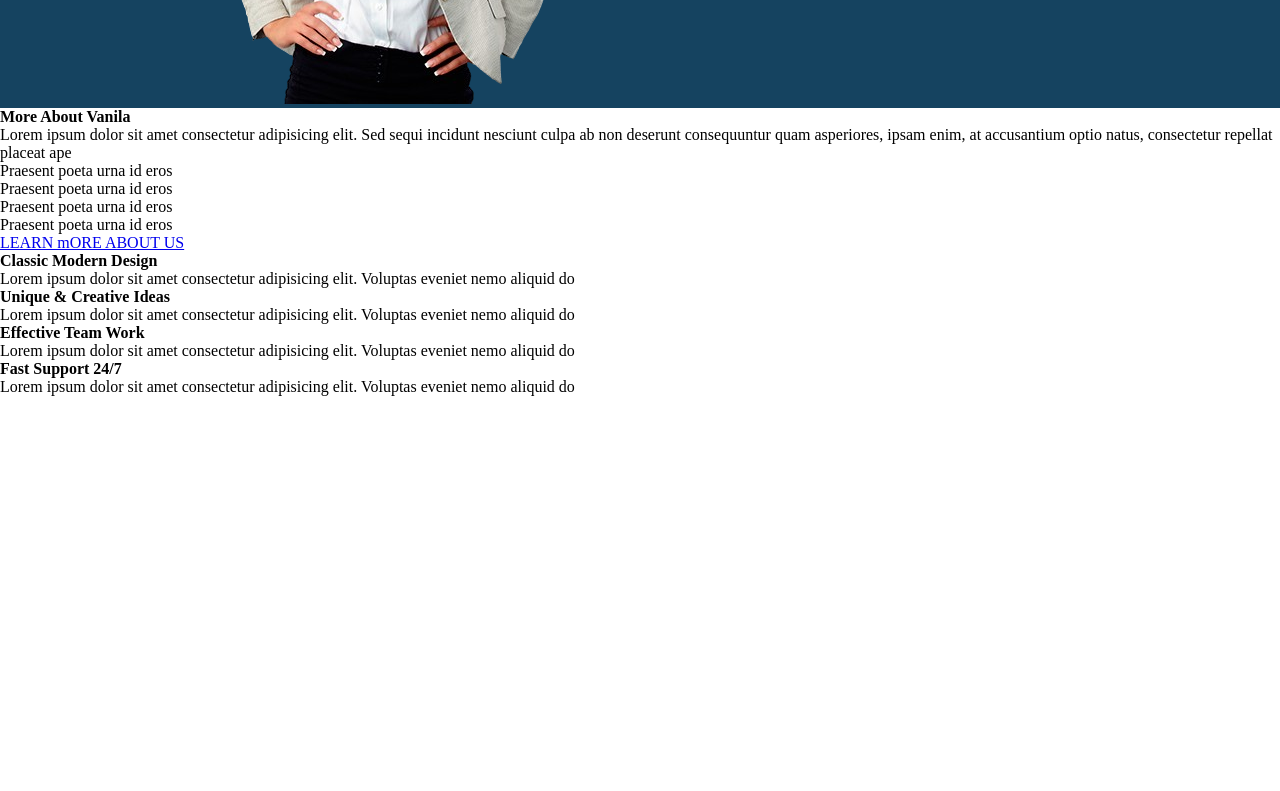
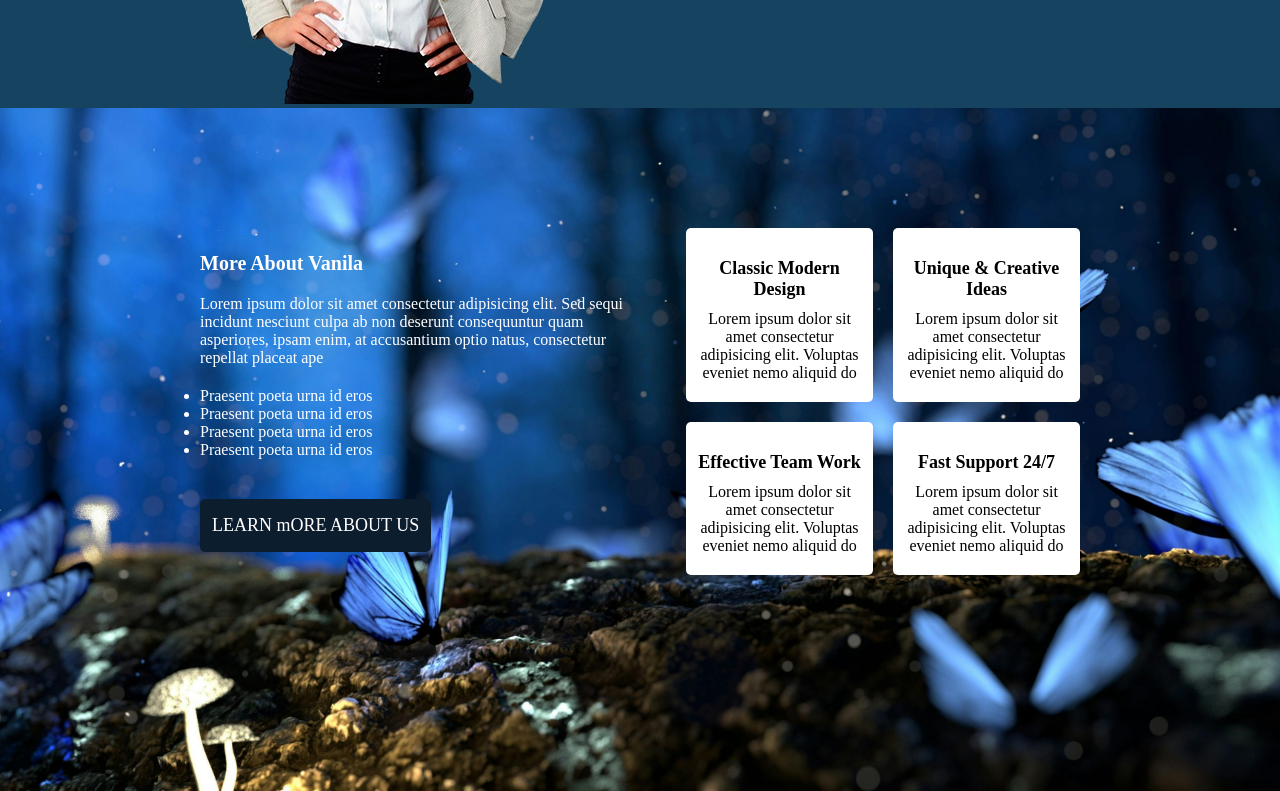
Before and after one commit to Mirdevoloper/responsive-website, a plain HTML site: page index.html in a window 1280 px wide. Shown: the part 2009-2800 px from the top of the page. Before the commit the page ends 2405 px from the top, so only its background shows below. Drawn offline with Linux system fonts and the light colour scheme.

Commit message:
comit third section

```diff
--- a/index.html
+++ b/index.html
@@ -29,6 +29,7 @@
     <header>
 
     </header>
+
     <main>
         <section id="first-section">
             <h2 class="service-titel"> Our Service</h2>
@@ -100,10 +101,10 @@
         <!-- rhird section star code  -->
          <section id="third-section">
             <div id="about-parent">
-                <div>
+                <div class="about-vinila">
                     <h4>More About Vanila</h4>
                     <p>Lorem ipsum dolor sit amet consectetur adipisicing elit. Sed sequi incidunt nesciunt culpa ab non deserunt consequuntur quam asperiores, ipsam enim, at accusantium optio natus, consectetur repellat placeat ape</p>
-                    <ul>
+                    <ul >
                         <li>Praesent poeta urna id eros</li>
                         <li>Praesent poeta urna id eros</li>
                         <li>Praesent poeta urna id eros</li>
--- a/style.css
+++ b/style.css
@@ -118,7 +118,7 @@ nav ul li a.active {
 /* header section code stat */
 
 header {
-    background-image: url("image/dan-freeman-wAn4RfmXtxU-unsplash.jpg");
+    background-image: url("image/blog1.jpg");
     height: 100vh;
     background-size: cover;
     background-repeat: no-repeat;
@@ -173,7 +173,7 @@ header {
     background-color: #154360;
 }
 
-.heading-text{
+.heading-text {
     text-align: center;
     color: bisque;
     font-size: 32px;
@@ -211,6 +211,68 @@ header {
 
 }
 
+/* thard section css code start   */
+#third-section {
+    background-image: url(image/pexels-pixabay-326055.jpg);
+    height: 100vh;
+    background-size: cover;
+    background-repeat: no-repeat;
+    background-position: center;
+    padding: 120px 0;
+}
+
+#about-parent {
+    display: flex;
+    gap: 50px;
+    color: #fff;
+    justify-content: space-between;
+    align-items: center;
+    margin-left: 200px;
+    margin-right: 200px;
+}
+
+.about-vinila h4 {
+    font-size: 20px;
+    margin-bottom: 20px;
+
+}
+
+.about-vinila ul {
+    margin: 20px 0
+}
+
+.about-vinila a {
+    text-decoration: none;
+    font-size: 18px;
+    background-color: #0c1d2e;
+    color: #fff;
+    padding: 16px 12px;
+    border-radius: 5px;
+    display: inline-block;
+    margin-top: 20px;
+
+}
+
+#single-box-parent {
+    display: grid;
+    grid-template-columns: repeat(2, 1fr);
+    gap: 20px;
+}
+
+.single-box1 {
+    background-color: #fff;
+    color: black;
+    padding: 20px 12px;
+    border-radius: 5px;
+    text-align: center;
+}
+
+.single-box1 h4 {
+    font-size: 18px;
+    padding: 10px 0 10px 0;
+}
+
+
 /* first section responsive code start  */
 
 @media only screen and (max-Width: 688px) {
@@ -233,16 +295,29 @@ header {
         margin-bottom: 40px;
     }
 
+    /* thard section responsive code  */
+    #about-parent {
+        display: block;
+        margin-left: 30px;
+        margin-right: 30px;
+    }
+
+    #single-box-parent {
+        display: grid;
+        grid-template-columns: repeat(1, 1fr);
+        grid-gap: 12px;
+        margin-top: 30px;
+    }
+
 }
 
-/* second section css code start   */
 
 
 @media only screen and (min-Width: 689px) and (max-width: 1099px) {
 
     #service-parent {
         display: grid;
-        grid-template-columns: repeat(2, 1fr);
+        grid-template-columns: repeat(1, 1fr);
         grid-gap: 20px;
         width: 100%;
     }
@@ -255,7 +330,20 @@ header {
 
     .smart-image {
         width: 100%;
-        margin-bottom:70px;
+        margin-bottom: 70px;
     }
 
+    /* thard section responsive code  */
+    #about-parent {
+        display: block;
+        margin-left: 70px;
+        margin-right: 70px;
+    }
+
+    #single-box-parent {
+        display: grid;
+        grid-template-columns: repeat(2, 1fr);
+        gap: 12px;
+        margin-top: 50px;
+    }
 }
```
Also changed, not shown: image/pexels-pixabay-326055.jpg (added).
